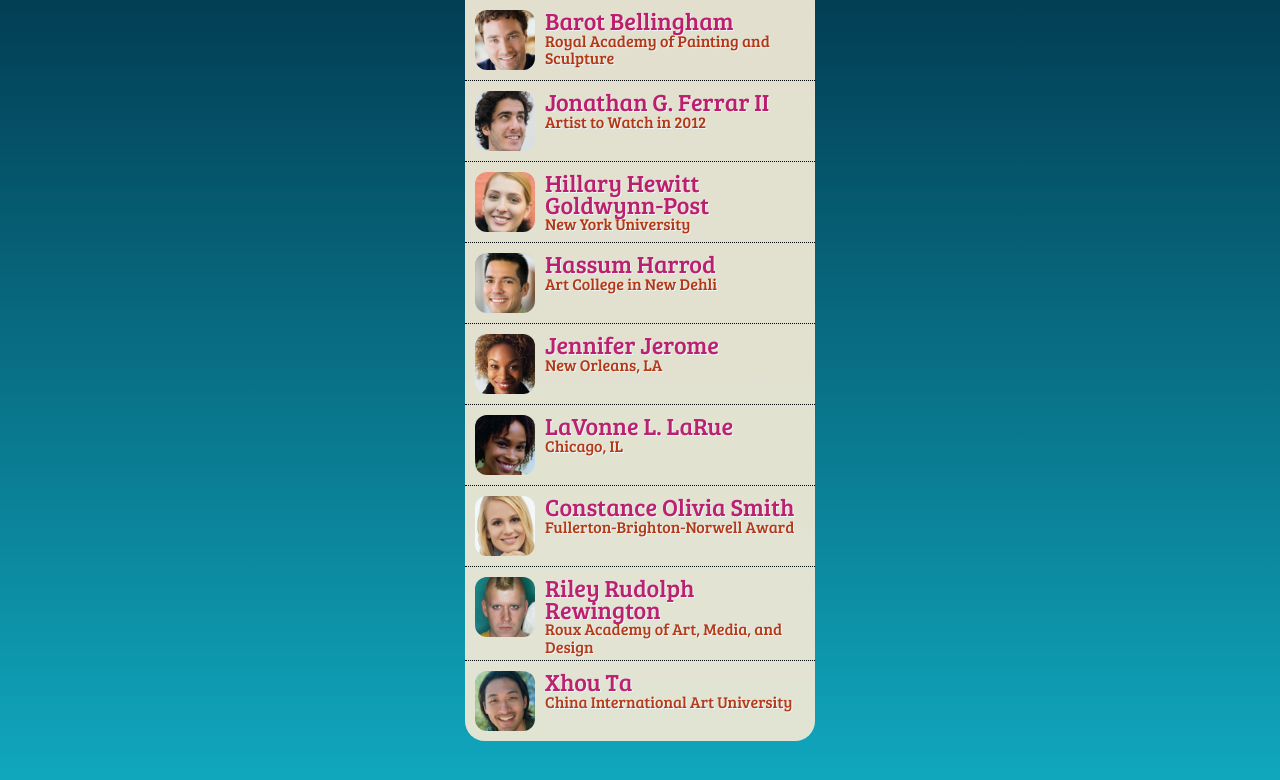
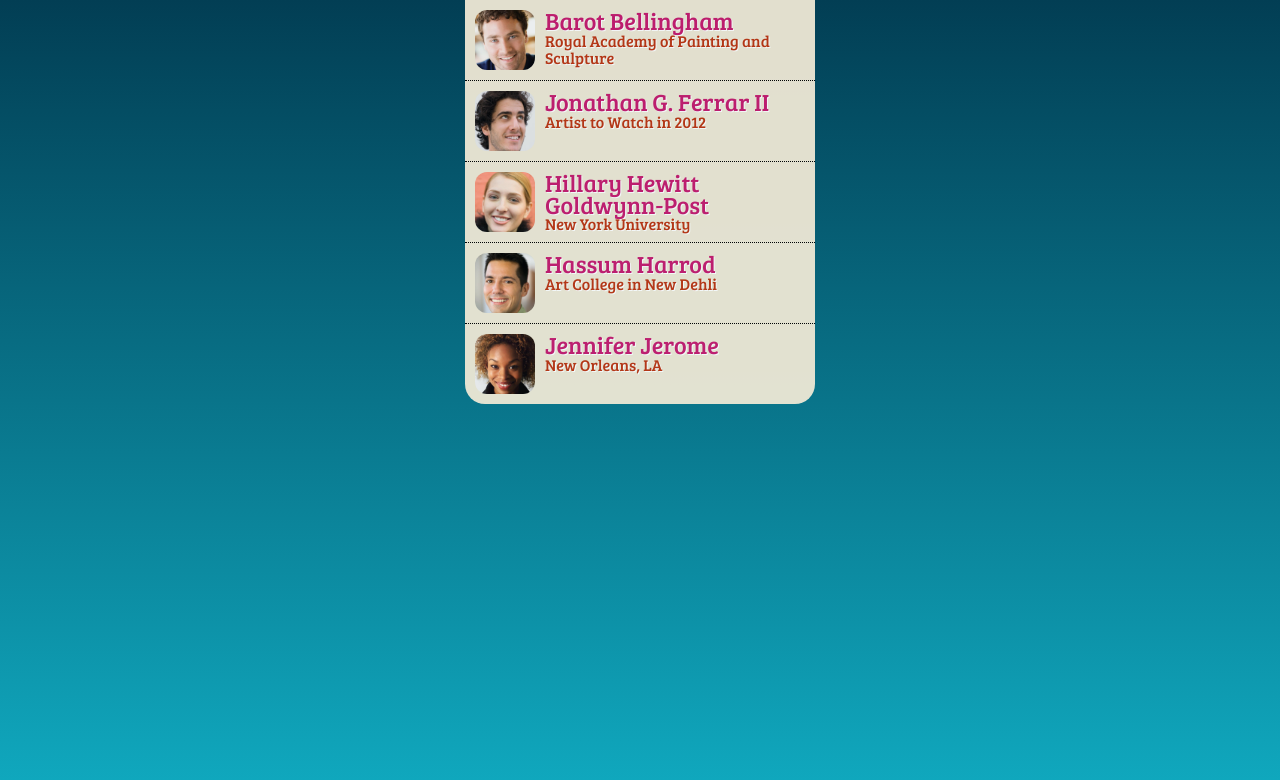
Before and after one commit to ck-86/ContactBook, a plain HTML site: page public/index.html in a window 1280 px wide. Drawn offline with Linux system fonts and the light colour scheme; a web font is replaced by a local one.

Commit message:
Chap 07 - using filters with directive

```diff
--- a/public/index.html
+++ b/public/index.html
@@ -10,7 +10,7 @@
 
 <div class="main" ng-controller = "MyController">
 	<ul class="artistlist">
-		<li class="artist cf" ng-repeat="item in artists">
+		<li class="artist cf" ng-repeat="item in artists | limitTo:5">
 			<img ng-src="images/{{item.shortname}}_tn.jpg" alt="Photo {{item.name}}">
 			<div class="info">
 				<h2>{{item.name}}</h2>
```
